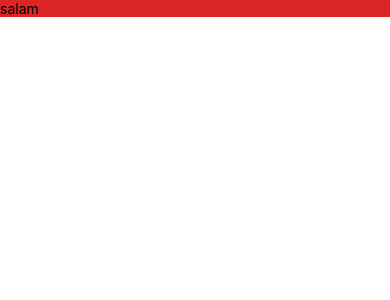
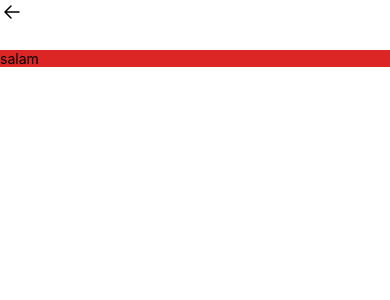
Before and after one commit to nihat417/DefAppMobile, a React Native app: screen / in a window 390 px wide. Shown: the top 300 px of the page. Built offline with nearby package versions, Linux system fonts and the light colour scheme.

Commit message:
Added svg

```diff
--- a/package.json
+++ b/package.json
@@ -12,7 +12,8 @@
   "dependencies": {
     "nativewind": "^2.0.11",
     "react": "18.2.0",
-    "react-native": "0.73.4"
+    "react-native": "0.73.4",
+    "react-native-svg": "^14.1.0"
   },
   "devDependencies": {
     "@babel/core": "^7.20.0",
@@ -28,6 +29,7 @@
     "eslint": "^8.19.0",
     "jest": "^29.6.3",
     "prettier": "2.8.8",
+    "react-native-svg-transformer": "^1.3.0",
     "react-test-renderer": "18.2.0",
     "tailwindcss": "3.3.2",
     "typescript": "5.0.4"
--- a/src/HomePage/HomePage.jsx
+++ b/src/HomePage/HomePage.jsx
@@ -1,14 +1,15 @@
-import React from 'react'
-import { StyledView,StyledText } from '../common/StyledComponents'
+import React from 'react';
+import {StyledView, StyledText} from '../common/StyledComponents';
+// import Svg, {SvgXml} from 'react-native-svg';
+import Leftarrow from '../assets/svg/LeftArrow';
 
 const HomePage = () => {
   return (
     <StyledView>
-        <StyledText className='bg-red-600 '>
-            salam
-        </StyledText>
+      <Leftarrow width={50} height={50} stroke="black" />
+      <StyledText className="bg-red-600 ">salam</StyledText>
     </StyledView>
-  )
-}
+  );
+};
 
-export default HomePage
+export default HomePage;
--- /dev/null
+++ b/src/assets/svg/LeftArrow.js
@@ -0,0 +1,20 @@
+import * as React from "react"
+import Svg, { Path } from "react-native-svg"
+const SvgComponent = (props) => (
+  <Svg
+    xmlns="http://www.w3.org/2000/svg"
+    width={24}
+    height={24}
+    fill="none"
+    stroke="currentColor"
+    strokeLinecap="round"
+    strokeLinejoin="round"
+    strokeWidth={1.5}
+    className="icon icon-tabler icon-tabler-arrow-left"
+    {...props}
+  >
+    <Path stroke="none" d="M0 0h24v24H0z" />
+    <Path d="M5 12h14M5 12l6 6M5 12l6-6" />
+  </Svg>
+)
+export default SvgComponent
--- a/src/common/StyledComponents.jsx
+++ b/src/common/StyledComponents.jsx
@@ -1,5 +1,6 @@
 import { Text,View } from "react-native";
 import { styled } from "nativewind";
 
+
 export const StyledView = styled(View);
 export const StyledText = styled(Text);
```
Also changed, not shown: 2 other files (tests, documents, lock files or other folders).
